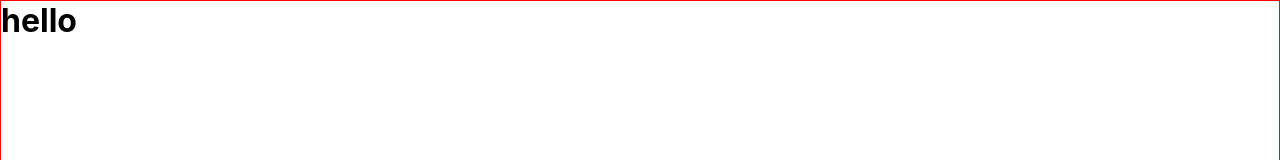
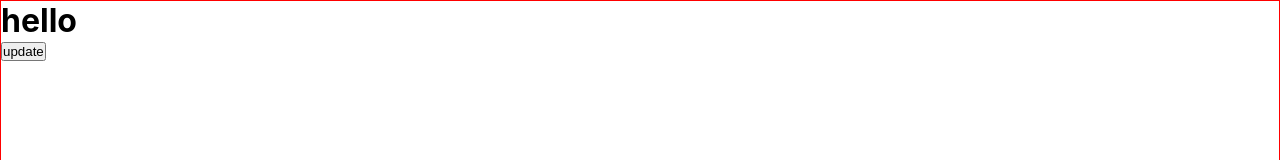
Before and after one commit to Yury-Odinson/todo-shka, a React (Create React App) app: page /todo in a window 1280 px wide. Shown: the top 160 px of the page. Built offline with nearby package versions, Linux system fonts and the light colour scheme.

Commit message:
feat: update token access

```diff
--- a/src/components/Todo.tsx
+++ b/src/components/Todo.tsx
@@ -1,7 +1,12 @@
+import { checkToken, tokenRefresh } from "../tools/authorization"
+
 export const Todo = () => {
+
+
     return (
         <div className="todo-container">
             <h1>hello</h1>
+            <button onClick={() => checkToken(tokenRefresh)}>update</button>
         </div>
     )
 }
--- a/src/tools/authorization.ts
+++ b/src/tools/authorization.ts
@@ -1,10 +1,11 @@
-import { Link } from "react-router-dom";
 import { AuthUser, NewTokens } from "./types";
 
 const userAuthURL = "https://studapi.teachmeskills.by/auth/jwt/create/"
+const userRefreshToken = "https://studapi.teachmeskills.by//auth/jwt/refresh/"
 
+
+export let tokenAccess = localStorage.getItem("tokenAccess") || ""
 export let tokenRefresh = localStorage.getItem("tokenRefresh") || ""
-export let tokenAccess = localStorage.getItem("tokenAccess") || ""
 
 // get user tokens
 export const authUser = async (user: AuthUser) => {
@@ -19,6 +20,17 @@ export const authUser = async (user: AuthUser) => {
 
 // save tokens in the localStorage
 export const saveTokens = ({ access, refresh }: NewTokens) => {
-    localStorage.setItem("access", access)
-    localStorage.setItem("refresh", refresh)
+    localStorage.setItem("tokenAccess", access)
+    localStorage.setItem("tokenRefresh", refresh)
 }
+
+export const checkToken = async (refresh: string) => {
+    const refreshURL = new URL(userRefreshToken)
+    const response = await fetch(refreshURL, {
+        method: "POST",
+        body: JSON.stringify(new Object({ "refresh": refresh })),
+        headers: { "Content-Type": "application/json" }
+    })
+    const newToken = await response.json()
+    return localStorage.setItem("tokenAccess", newToken.access)
+}
```
